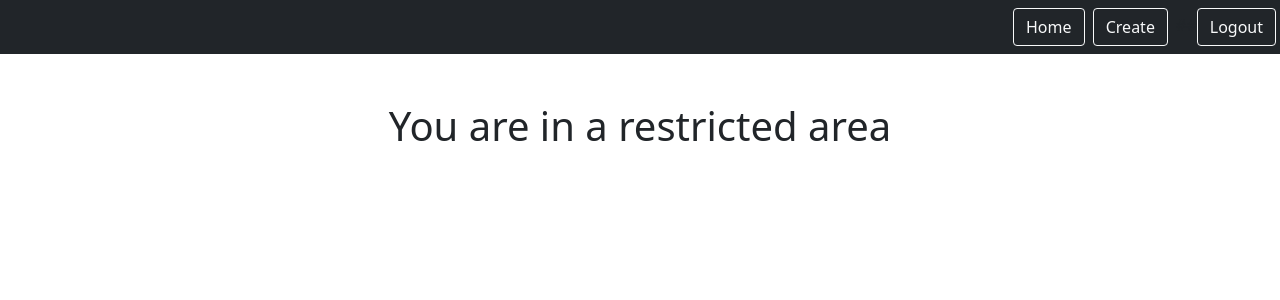
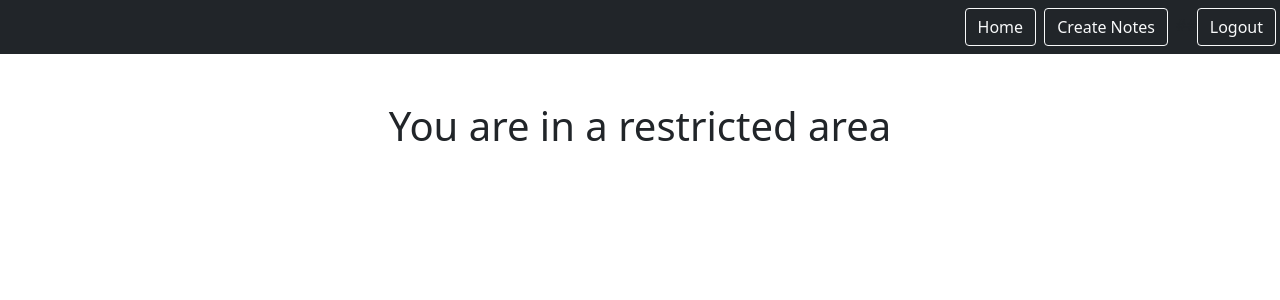
Before and after one commit to thejaredchapman/djangodread, a Django app: page /authorized in a window 1280 px wide. Shown: the top 300 px of the page. Run offline with Django 4.2, Linux system fonts and the light colour scheme; the visitor is signed in with stand-in values (Sample User, id 1).

Commit message:
fix routes

```diff
--- a/home/urls.py
+++ b/home/urls.py
@@ -6,7 +6,7 @@
 urlpatterns = [
     path('', views.HomeView.as_view(), name='home'),
     path('authorized', views.AuthorizedView.as_view(), name='authorized'),
-    path('signup', views.LoginInterfaceView.as_view(), name='login'),
+    path('login', views.LoginInterfaceView.as_view(), name='login'),
     path('logout', views.LogoutInterfaceView.as_view(), name='logout'),
     path('signup', views.SignUpView.as_view(), name='signup'),
 
--- a/static/templates/base.html
+++ b/static/templates/base.html
@@ -1,7 +1,7 @@
 {% load static %}
 
     <head>
-        <title>SmartNotes!</title>
+        <title>Notes & Tasks!</title>
         <link href="https://cdn.jsdelivr.net/npm/bootstrap@5.0.2/dist/css/bootstrap.min.css" rel="stylesheet" integrity="sha384-EVSTQN3/azprG1Anm3QDgpJLIm9Nao0Yz1ztcQTwFspd3yD65VohhpuuCOmLASjC" crossorigin="anonymous">
     </head>
 
@@ -10,7 +10,7 @@
             <div class="ms-auto">
                 {% if user.is_authenticated %}
                 <a href="{% url 'notes.list' %}" class="btn btn-outline-light me-1">Home</a>
-                <a href="{% url 'notes.new' %}" class="btn btn-outline-light me-1">Create</a>
+                <a href="{% url 'notes.new' %}" class="btn btn-outline-light me-1">Create Notes</a>
                ##<a href="{% url 'logout' %}" class="btn btn-outline-light me-1">Logout</a>
                 {% else %}
                 <a href="{% url 'login' %}" class="btn btn-outline-light me-1">Login</a>
```
